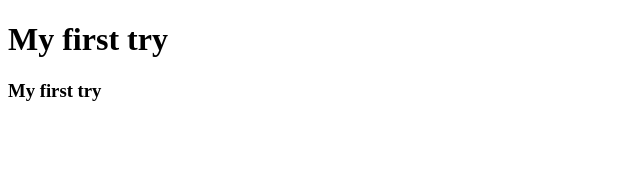
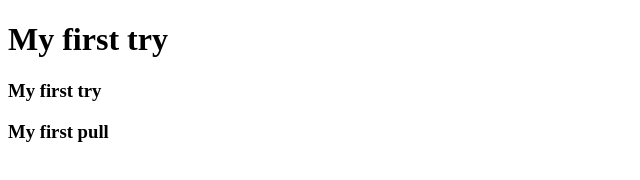
Before and after one commit to naeemmahmud/portfolio, a plain HTML site: page index.html in a window 1280 px wide. Shown: the whole page, without its empty margins (0-640 px from the left). Drawn offline with Linux system fonts and the light colour scheme.

Commit message:
Update index.html

```diff
--- a/index.html
+++ b/index.html
@@ -9,5 +9,6 @@
 <body>
     <h1>My first try</h1>
     <h3>My first try</h3>
+    <h3>My first pull</h3>
 </body>
 </html>
```
